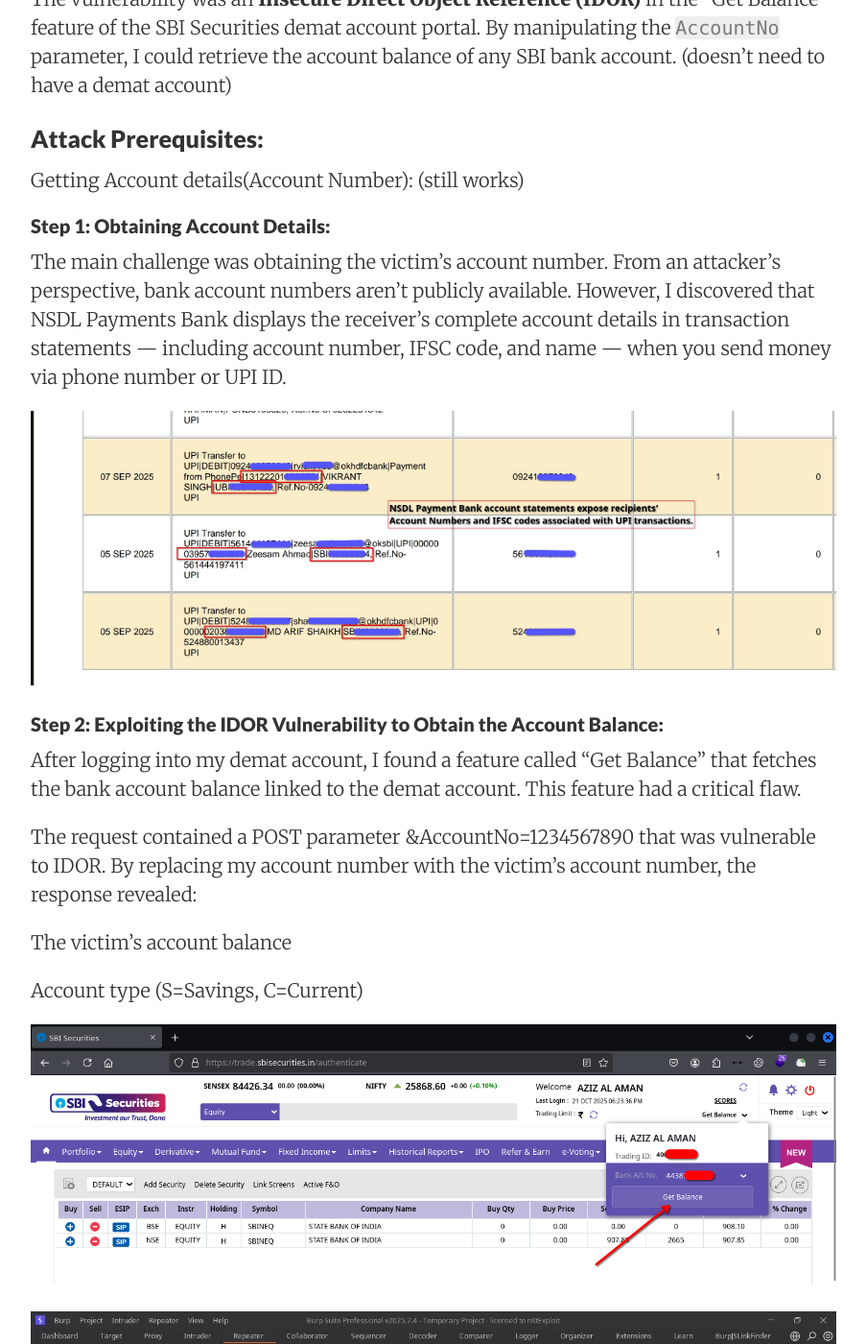
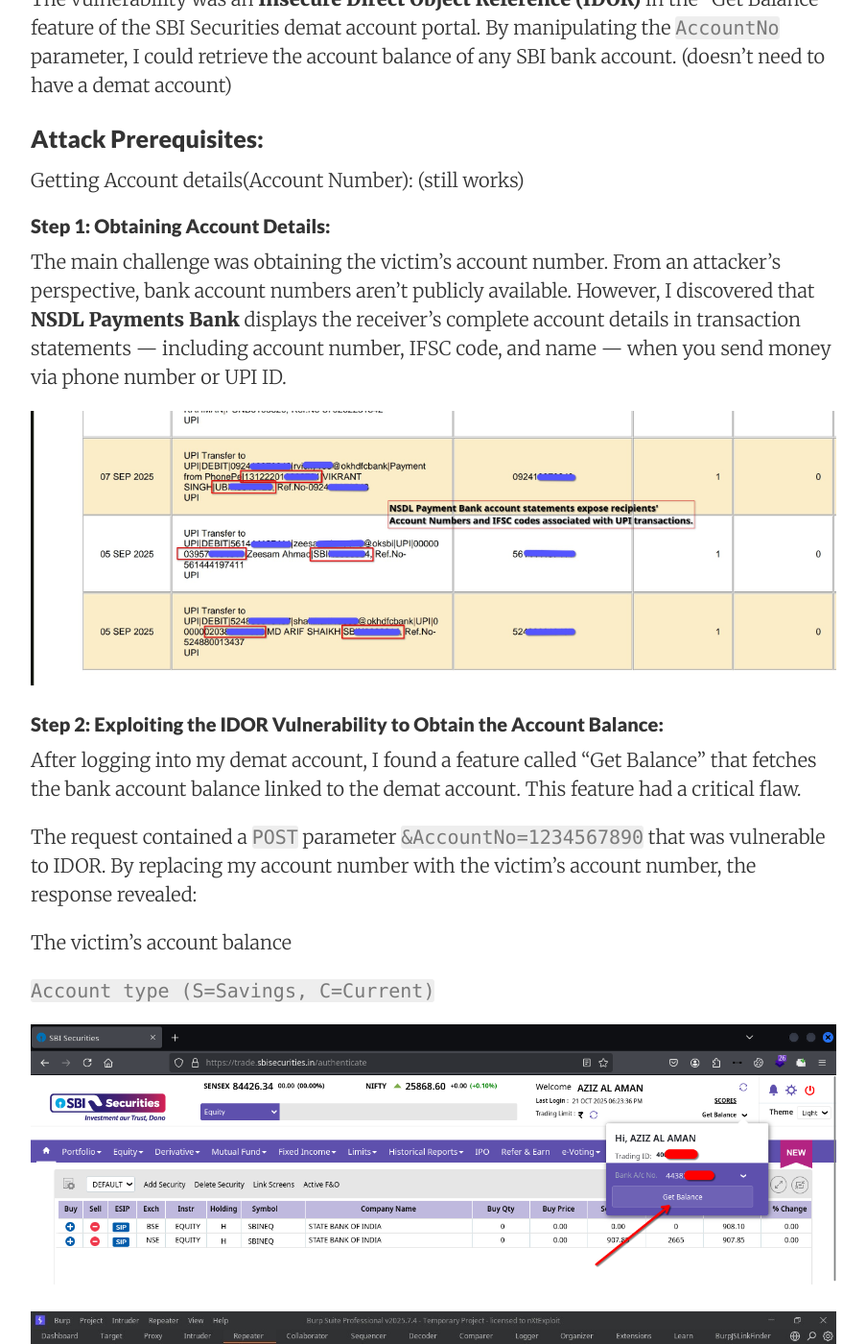
Before and after one commit to nxtexploit/blog, a Jekyll site: the page built from _posts/2025-10-21-How-I-could-check-anyones-SBI-bank-Account-balance-using-just-phone-numbers.md, in a window 1280 px wide and 1400 px high, scrolled down 1730 px. Shown: the whole window at 96% size, without its empty margins (188-1091 px from the left). Built offline with Jekyll 4.4.1, drawn with Linux system fonts in a browser that asks for light colours; nearby versions of some CDN libraries; comment, search, counter and statistics services are not loaded.

```diff
--- a/_posts/2025-10-21-How-I-could-check-anyones-SBI-bank-Account-balance-using-just-phone-numbers.md
+++ b/_posts/2025-10-21-How-I-could-check-anyones-SBI-bank-Account-balance-using-just-phone-numbers.md
@@ -35,7 +35,7 @@ Getting Account details(Account Number): (still works)
 
 #### **Step 1:** Obtaining Account Details:
 
-The main challenge was obtaining the victim's account number. From an attacker's perspective, bank account numbers aren't publicly available. However, I discovered that NSDL Payments Bank displays the receiver's complete account details in transaction statements — including account number, IFSC code, and name — when you send money via phone number or UPI ID.
+The main challenge was obtaining the victim's account number. From an attacker's perspective, bank account numbers aren't publicly available. However, I discovered that **NSDL Payments Bank** displays the receiver's complete account details in transaction statements — including account number, IFSC code, and name — when you send money via phone number or UPI ID.
 
 
 <p align="center">
@@ -47,11 +47,11 @@ The main challenge was obtaining the victim's account number. From an attacker's
 
 After logging into my demat account, I found a feature called "Get Balance" that fetches the bank account balance linked to the demat account. This feature had a critical flaw.
 
-The request contained a POST parameter &AccountNo=1234567890 that was vulnerable to IDOR. By replacing my account number with the victim's account number, the response revealed:
+The request contained a `POST` parameter `&AccountNo=1234567890` that was vulnerable to IDOR. By replacing my account number with the victim's account number, the response revealed:
 
 The victim's account balance
 
-Account type (S=Savings, C=Current)
+`Account type (S=Savings, C=Current)`
 
 <p align="center">
   <img src="/blog/images/sbi-dashboard.png">
```
